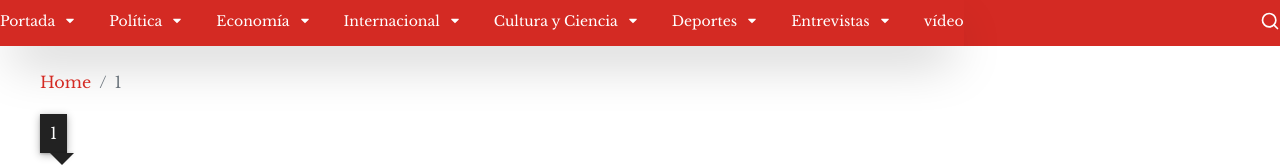
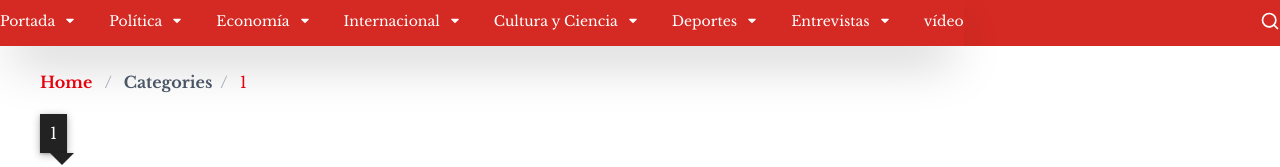
Before and after one commit to EldritchGriffin/news_site, a Next.js app: page /categories/1 in a window 1280 px wide. Shown: the part 151-318 px from the top of the page. Built offline with nearby package versions, Linux system fonts and the light colour scheme.

Commit message:
Breadscrum

```diff
--- /dev/null
+++ b/src/app/(components)/breadcrumb.tsx
@@ -0,0 +1,44 @@
+'use client'
+
+import { usePathname } from 'next/navigation'
+import Link from 'next/link'
+
+const Postslist = ["article", "categories"];
+
+function decodeSpaces(str: string) {
+    return str.replace(/%20/g, ' ');
+  }
+
+export default function Breadcrumbs() {
+  const pathname = usePathname();
+  const segments = pathname.split('/').filter(Boolean);
+
+  const crumbs = segments.map((segment, index) => {
+    segment = decodeSpaces(segment);
+    const href = '/' + segments.slice(0, index + 1).join('/');
+    const isLast = index === segments.length - 1;
+    const result = Postslist.find(( thatone ) => thatone === segment);
+    return (
+      <li key={index} className="flex items-center gap-1">
+        {!result ?  (
+          <Link href={href} className="text-red-600 hover:underline capitalize">
+             <span className="">{segment}</span>
+          </Link>
+        ) : (
+          <span className="text-gray-600 font-semibold capitalize">{segment}</span>
+        )}
+        {!isLast && <span className="text-gray-400 px-1">/</span>}
+      </li>
+    );
+  });
+
+  return (
+    <div className="flex gap-1 text-[16px] font-normal text-[#6c757d] mb-5">
+        <ol className="flex flex-row gap-2">
+        <Link href="/" className="text-red-600 font-semibold">Home</Link>
+        {segments.length > 0 && <span className="text-gray-400 px-1">/</span>}
+        {crumbs}
+      </ol>
+    </div>
+  );
+}
--- a/src/app/categories/[id]/page.tsx
+++ b/src/app/categories/[id]/page.tsx
@@ -1,11 +1,13 @@
-// 'use client'
+'use client'
 
 import Bubbletext from '@/app/(components)/bubble';
 import { FiChevronLeft } from 'react-icons/fi';
 import { FiChevronRight } from 'react-icons/fi';
 import { VscTriangleDown } from "react-icons/vsc";
 import { TfiReload } from "react-icons/tfi";
-
+import { usePathname, useSearchParams } from 'next/navigation'
+import { useEffect, useState } from 'react';
+import Breadcrumb from '@/app/(components)/breadcrumb';
 
 function Populattagss() {
   return (
@@ -25,20 +27,32 @@ function Populattagss() {
   )
 }
 
+function decodeSpaces(str: string) {
+  return str.replace(/%20/g, ' ');
+}
 
-export default async function Page({ params, }: { params: Promise<{ id: string }> }) {
+export default  function Page({ params, }: { params: Promise<{ id: string }> }) {
+  const [path, setPath] = useState<string>("");
+  const [id, setId] = useState<string>("");
   const Postslist = ["" , "", "", "", "", "", ""];
+  const pathname = usePathname();
 
-  const { id } = await params;
+  useEffect(()=> {
+    const currentPath = pathname.split('/');
+    console.log("ffadfdsds   :",currentPath);
+    if (currentPath.length > 0)
+      {
+        setPath(currentPath[1]);
+        setId(decodeSpaces(currentPath[2]));
+      }
+    console.log(` ${currentPath[1]}  |  ${pathname}`);
+  },[]);
+
+  const searchParams = useSearchParams();
+  console.log(searchParams);
   return(
     <main className=" flex flex-col  w-full  max-w-screen-xl justify-center px-10 py-6  mx-auto">
-      <div className="flex gap-1 text-[16px] font-normal text-[#6c757d] mb-5">
-            <ol className="flex flex-row gap-2">
-                  <li className="text-[#d42a23]">Home</li>
-                  <li className="">/</li>
-                  <li className="">{id}</li>
-            </ol>
-      </div>
+      <Breadcrumb />
       <div className="relative  w-full flex justify-between mb-5">
               <div className="mb-2">
                 <Bubbletext _text={id} _width={"135px"}/>
```
